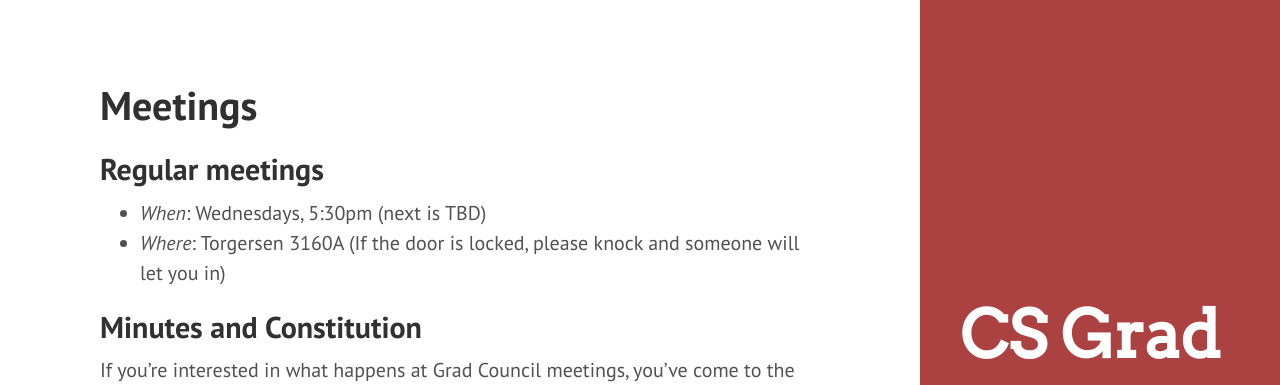
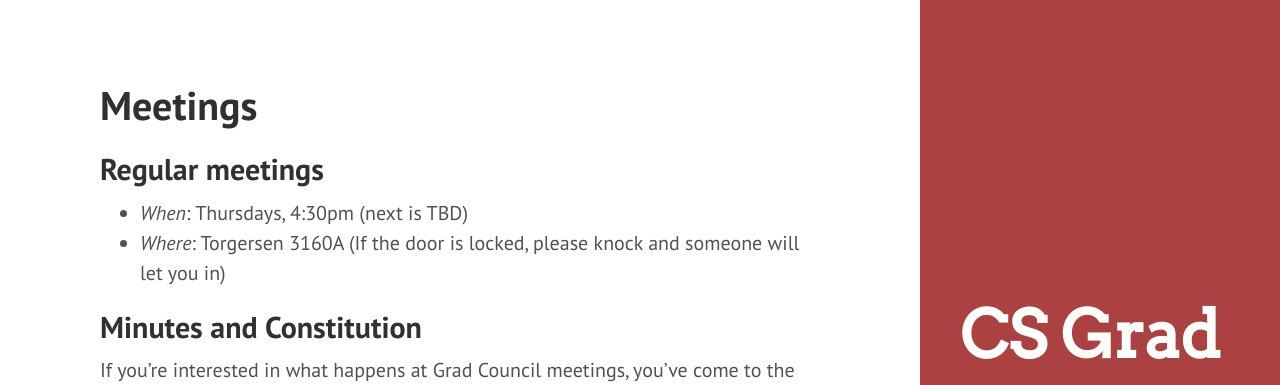
Before and after one commit to CSGraduateCouncil-VirginiaTech/csgc-website, a Jekyll site: the page built from csgc-jekyll-src/meetings.md, in a window 1280 px wide. Shown: the top 385 px of the page. Built offline with Jekyll 4.4.1, drawn with Linux system fonts in a browser that asks for light colours.

Commit message:
Fix meeting time

```diff
--- a/csgc-jekyll-src/meetings.md
+++ b/csgc-jekyll-src/meetings.md
@@ -5,7 +5,7 @@
 ---
 
 ## Regular meetings
-* *When*: Wednesdays, 5:30pm (next is TBD)
+* *When*: Thursdays, 4:30pm (next is TBD)
 * *Where*: Torgersen 3160A (If the door is locked, please knock and someone will let you in)
 
 ## Minutes and Constitution
```
